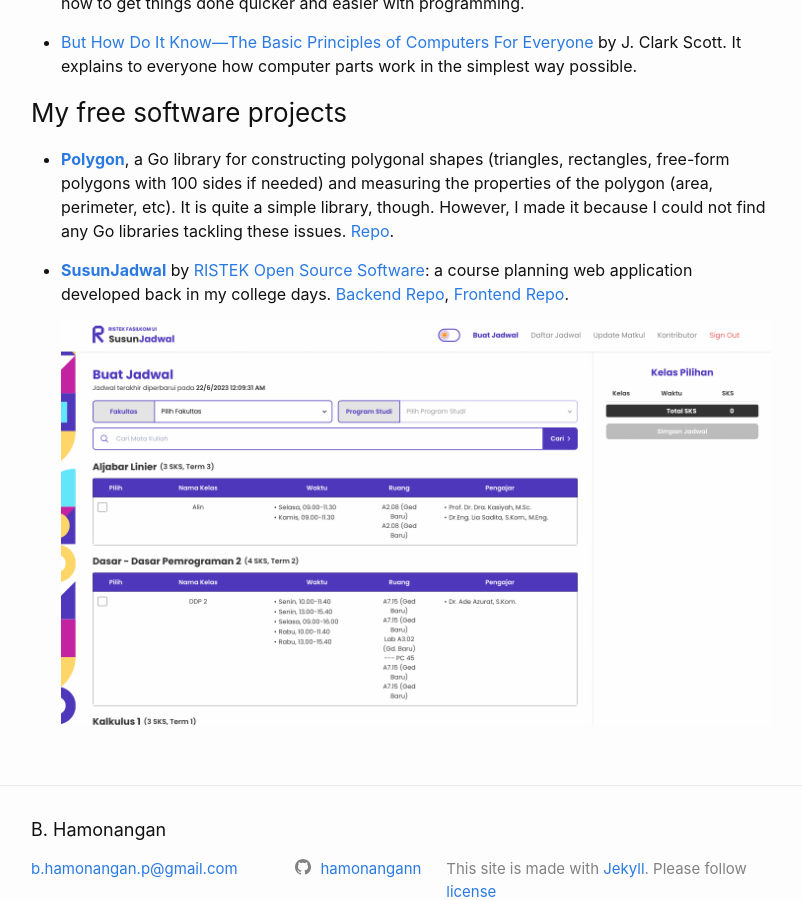
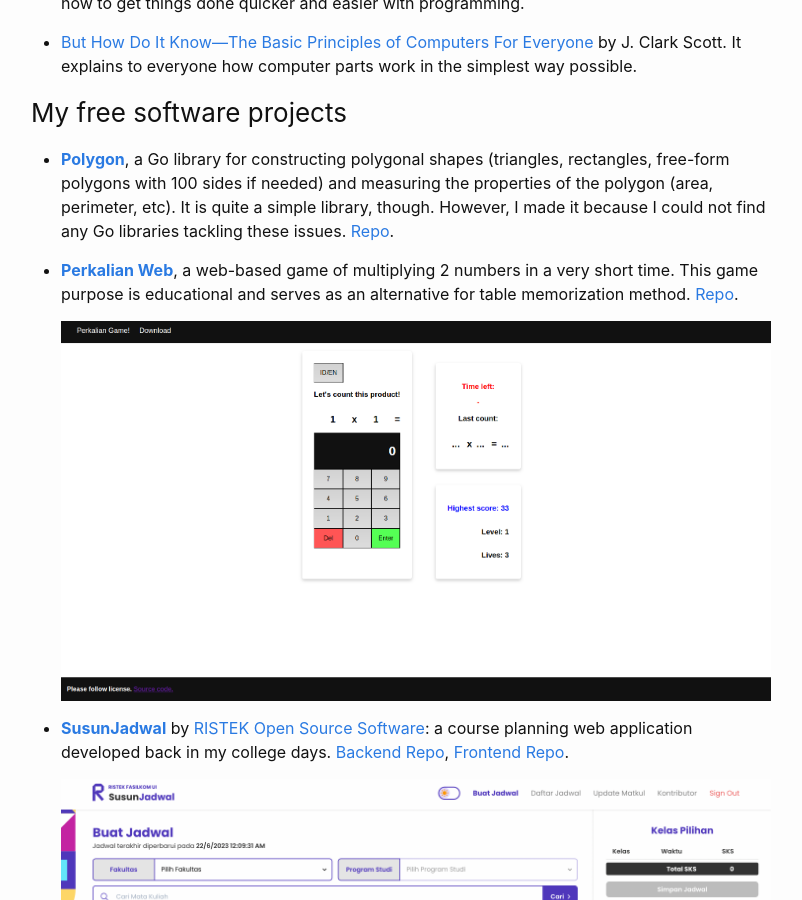
Before and after one commit to hamonangann/hamonangann.github.io, a Jekyll site: the page built from about-en.markdown, in a window 1280 px wide and 900 px high, scrolled down 464 px. Shown: the whole window, without its empty margins (239-1041 px from the left). Built offline with Jekyll 4.4.1, drawn with Linux system fonts in a browser that asks for light colours.

Commit message:
add projects in about

```diff
--- a/about-en.markdown
+++ b/about-en.markdown
@@ -20,6 +20,10 @@ Mail me at [b.hamonangan.p@gmail.com
 
 - **[Polygon](https://pkg.go.dev/github.com/hamonangann/polygon)**, a Go library for constructing polygonal shapes (triangles, rectangles, free-form polygons with 100 sides if needed) and measuring the properties of the polygon (area, perimeter, etc). It is quite a simple library, though. However, I made it because I could not find any Go libraries tackling these issues. [Repo](https://github.com/hamonangann/polygon).
 
+- **[Perkalian Web](https://perkalian.netlify.app)**, a web-based game of multiplying 2 numbers in a very short time. This game purpose is educational and serves as an alternative for table memorization method. [Repo](https://github.com/hamonangann/perkalian-web).
+
+    ![Perkalian](/img/about-perkalian.png)
+
 - **[SusunJadwal](https://susunjadwal.cs.ui.ac.id)** by [RISTEK Open Source Software](https://oss.ristek.cs.ui.ac.id/): a course planning web application developed back in my college days. [Backend Repo](https://github.com/ristekoss/susunjadwal-backend), [Frontend Repo](https://github.com/ristekoss/susunjadwal-frontend).
 
     ![SusunJadwal](/img/about-sunjad.png)
```
Also changed, not shown: img/about-perkalian.png.
